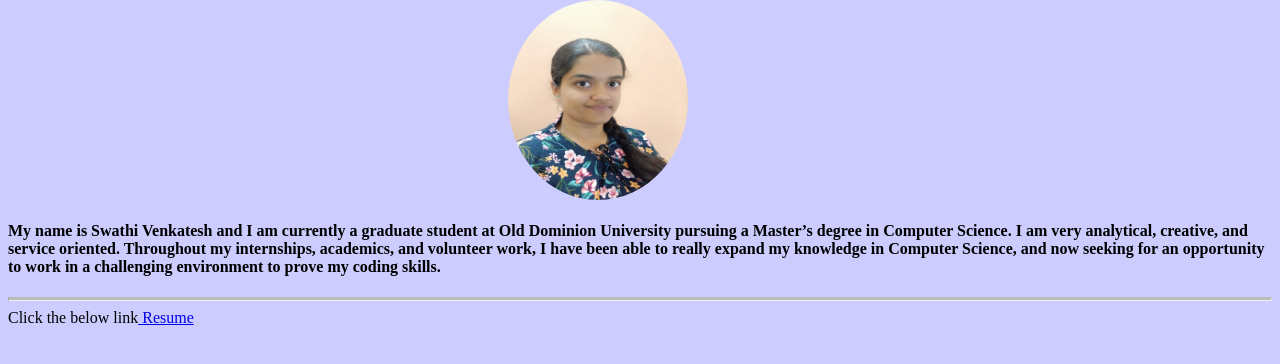
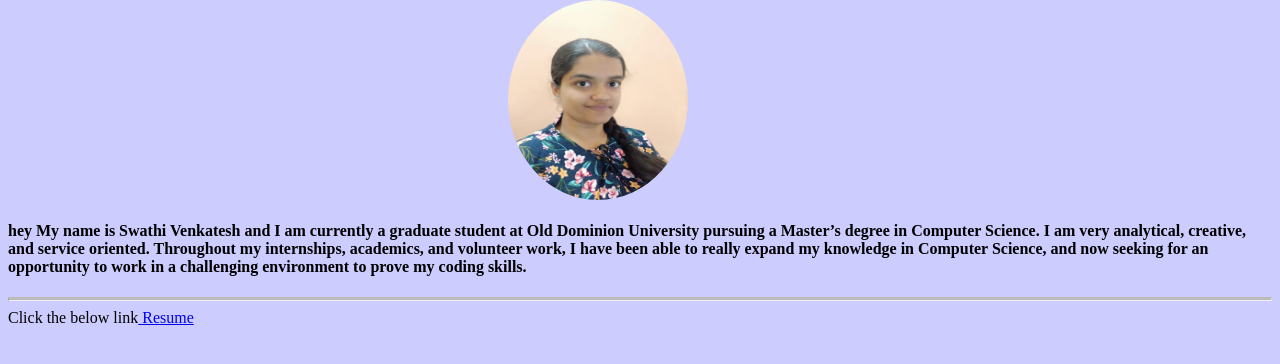
Before and after one commit to swathi98bnmit/swathi.github.io, a plain HTML site: page index.html in a window 1280 px wide. Shown: the part 66-430 px from the top of the page. Drawn offline with Linux system fonts and the light colour scheme.

Commit message:
Update index.html

```diff
--- a/index.html
+++ b/index.html
@@ -23,7 +23,7 @@ img {
 <body>
   <h1>RESUME</h1>
 <img src="swathi.jpeg" width="180" height="200"></img>
-<h4>My name is Swathi Venkatesh and I am currently a graduate student at Old Dominion University pursuing a Master’s degree in Computer Science.
+<h4>hey My name is Swathi Venkatesh and I am currently a graduate student at Old Dominion University pursuing a Master’s degree in Computer Science.
 I am very analytical, creative, and service oriented. Throughout my internships, academics, and volunteer work, I have been able to really expand
  my knowledge in Computer Science, and now seeking for an opportunity to work in a challenging
 environment to prove my coding skills.</h4>
```
